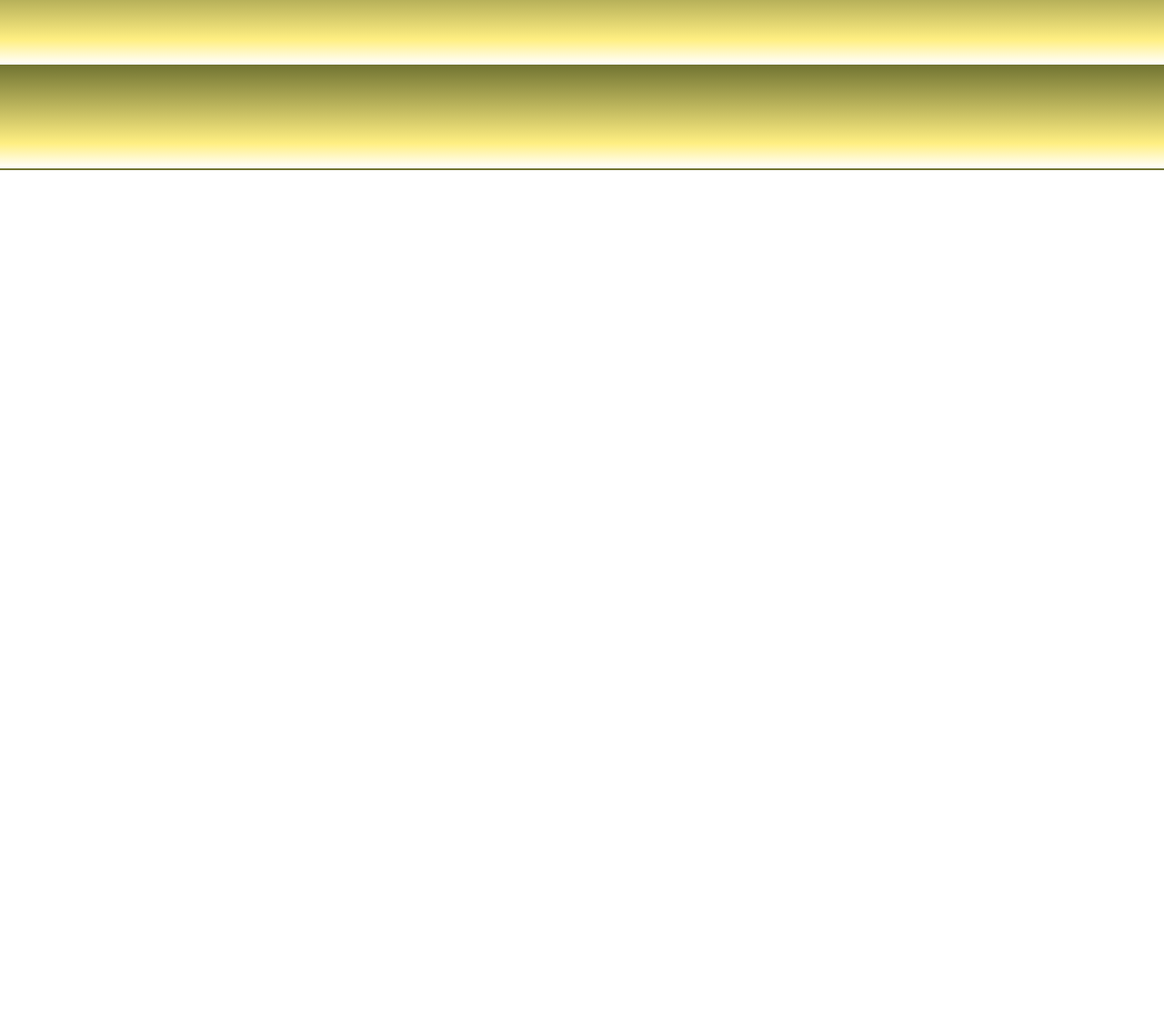
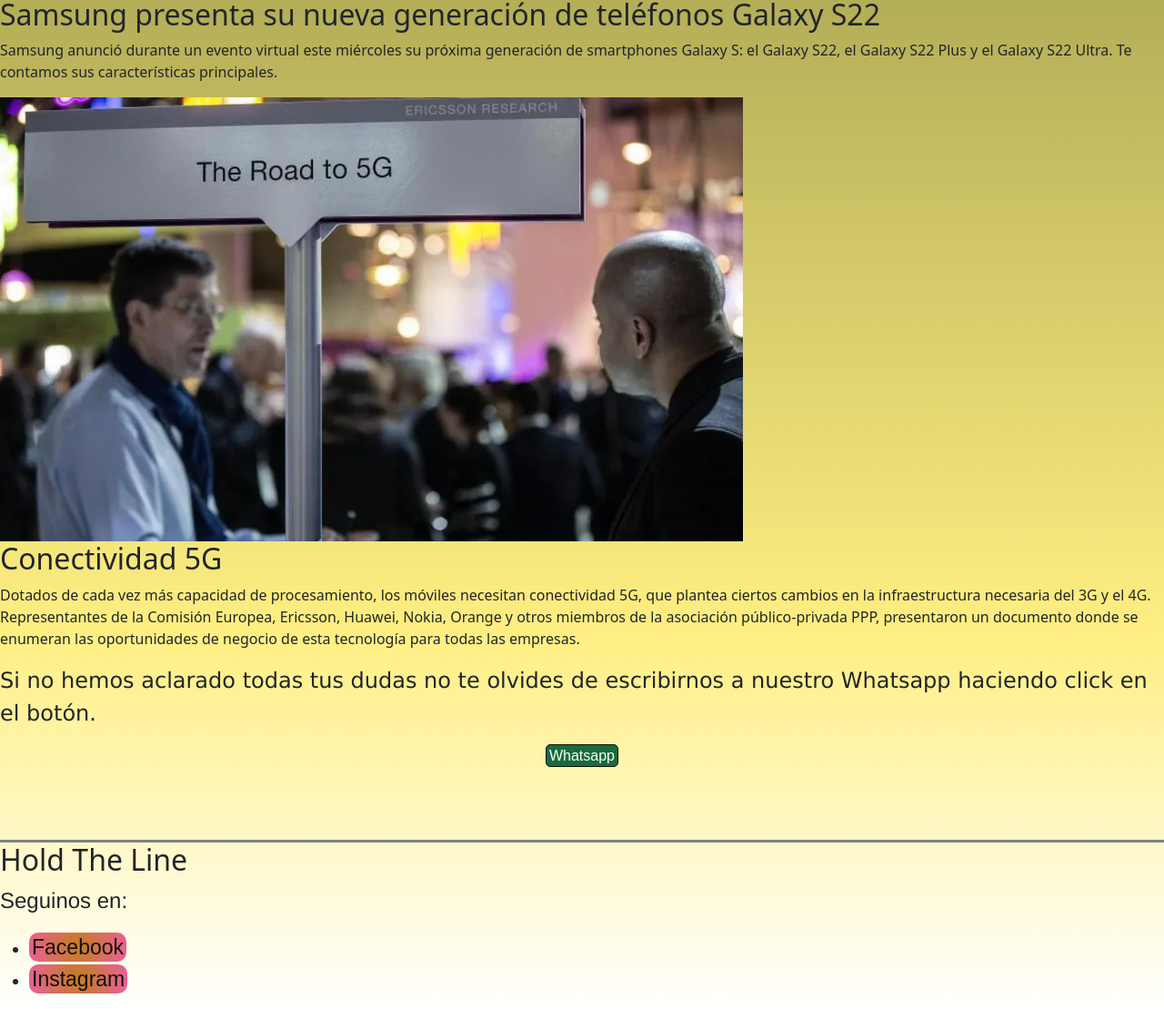
Before and after one commit to lucasvaldez99/Proyecto-final-Lucas-Valdez, a plain HTML site: page Novedades.html in a window 1280 px wide. Shown: the part 613-1722 px from the top of the page at 91% size. Before the commit the page ends 800 px from the top, so only its background shows below. Drawn offline with nearby package versions, Linux system fonts and the light colour scheme.

Commit message:
cambie algunos colores

```diff
--- a/Novedades.html
+++ b/Novedades.html
@@ -94,6 +94,78 @@
     <!--fin del header-->
 
 
+    <main>
+        <img src="imagenes/s22.webp" alt="s22">
+        <article>
+        <h1>
+            Movile
+        </h1>
+
+        <h2>
+            Samsung presenta su nueva generación de teléfonos Galaxy S22
+        </h2>
+
+        <p>
+            Samsung anunció durante un evento virtual este miércoles su próxima generación de smartphones Galaxy S: el Galaxy S22, el Galaxy S22 Plus y el Galaxy S22 Ultra. Te contamos sus características principales.
+        </p>
+
+    </article>
+
+        <img src="imagenes/5g.webp" alt="5G">
+        <article>
+            <h2>
+                Conectividad 5G
+            </h2>
+            <p>
+                Dotados de cada vez más capacidad de procesamiento, los móviles necesitan conectividad 5G, que plantea ciertos cambios en la infraestructura necesaria del 3G y el 4G. Representantes de la Comisión Europea, Ericsson, Huawei, Nokia, Orange y otros miembros de la asociación público-privada PPP, presentaron un documento donde se enumeran las oportunidades de negocio de esta tecnología para todas las empresas.
+            </p>
+        </article>
+
+    </main>
+
+
+
+    <footer>
+
+        <div class="dudas">
+        <p>
+            Si no hemos aclarado todas tus dudas no te olvides de escribirnos a nuestro Whatsapp haciendo click en el botón. </p>
+
+        <a class="wp" href="https://web.whatsapp.com/">Whatsapp</a>
+        </div>
+
+
+
+        <!--aqui va el logo nuevamente-->
+                    <h2 class="logo">
+                    <span>Hold</span>
+
+                    <span>The</span>
+
+                    <span>Line</span>
+                </h2>
+
+
+
+
+
+            <!--redes sociales nuevamente -->
+
+                <div class="seguinos">
+                    <p>Seguinos en:</p>
+                </div>
+        <ul class="redesli">
+            <li><a href="https://www.facebook.com/lucas.valdez.54390876/">Facebook</a></li>
+            <li><a href="https://www.instagram.com/lucas_valdez32/?hl=es-la">Instagram</a></li>
+        </ul>
+
+        <!--fin de redes sociales -->
+
+        </footer>
+
+
+
+
 
 
 
--- a/scss/_footer.scss
+++ b/scss/_footer.scss
@@ -1,4 +1,9 @@
 footer {
+
+
+
+
+
         .dudas{
             border-bottom: 3px solid grey;
             font-family: Arial, Helvetica, sans-serif;
@@ -20,6 +25,9 @@
                     border-radius: 5px;
                     color: #fff;
                 }
+
+
+
         }
         .logo{
             &:hover span:nth-child(1){
@@ -54,7 +62,8 @@
                             font-size: 23px;
                             font-family: Arial, Helvetica, sans-serif;
                             display: inline;
-                            background-color: oldlace;
+                            background: rgb(195,126,29);
+background: radial-gradient(circle, rgba(195,126,29,1) 0%, rgba(223,8,103,0.6418942577030813) 100%);
                             color: #111010;
                             border-radius: 10px;
                             text-decoration: none;
--- a/scss/_header.scss
+++ b/scss/_header.scss
@@ -1,7 +1,7 @@
 header{
-        background: rgb(42,97,16);
-        background: radial-gradient(circle, rgba(42,97,16,1) 0%, rgba(131,223,8,0.6418942577030813) 100%);
-        border-bottom: solid 2px brown;
+        background: rgb(113,116,50);
+background: radial-gradient(circle, rgba(113,116,50,1) 0%, rgba(75,75,75,1) 100%);
+        border-bottom: solid 4px rgba(94, 99, 44, 0.43);
         .divprincipal {
                 z-index: 3;
 
--- /dev/null
+++ b/scss/_novedades.scss
@@ -0,0 +1,14 @@
+main {
+        img{
+
+        }
+
+        article{
+                    h2{
+
+                    }
+                    p{
+
+                    }
+        }
+}
--- a/scss/_tienda.scss
+++ b/scss/_tienda.scss
@@ -4,7 +4,8 @@
                     text-align: center;
                     font-family: Arial, Helvetica, sans-serif;
                     text-decoration: underline (brown);
-                    font-style: italic;
+                    font-style: initial;
+
 
 
                 }
--- a/scss/style.scss
+++ b/scss/style.scss
@@ -7,3 +7,5 @@
 @import "pestañaservicios";
 @import "listas";
 @import "tienda";
+@import "novedades";
+@import "propuestas";
```
Also changed, not shown: Propuestas.html (+47 -0 lines), index.html (+1 -1 lines), css/style.css, imagenes/5g.webp (added), imagenes/s22.webp (added), scss/_propuestas.scss (added), 1 other file.
